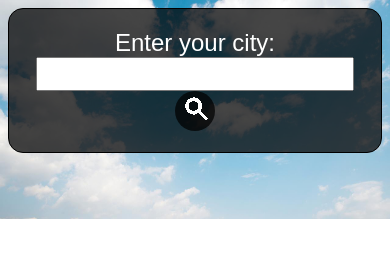
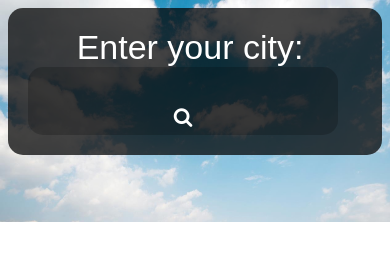
Before and after one commit to JensRosseel/weather-app, a plain HTML site: page index.html in a window 390 px wide. Drawn offline with Linux system fonts and the light colour scheme.

Commit message:
Fix css and Add search on enter

```diff
--- a/index.html
+++ b/index.html
@@ -6,14 +6,17 @@
     <meta name="viewport" content="width=device-width, initial-scale=1.0">
     <link rel='icon' href='favicon.ico' type='image/x-icon'/ >
     <link rel="stylesheet" href="style.css">
+    <link rel="stylesheet" href="https://cdnjs.cloudflare.com/ajax/libs/font-awesome/4.7.0/css/font-awesome.min.css">
     <title>Weather App</title>
 </head>
 <body>
     <div class="container">
         <div class="enter">
             <label for="userCity">Enter your city: </label>
-            <input type="text" name="userCity" id="userCity">
-            <button id="submit"><img src="search.png" alt="search icon"></button>
+            <div class="input-field">
+                <input type="text" name="userCity" id="userCity">
+                <button id="submit"><i class="fa fa-search"></i></button>
+            </div>
         </div>
         <div class="weather-charts">
 
--- a/script.js
+++ b/script.js
@@ -1,5 +1,5 @@
 (()=>{
-    document.getElementById("submit").addEventListener("click", function(){
+    const fetchWeather = () => {
         let date = new Date();
         const userCity = document.getElementById("userCity").value;
         let weather_charts = document.querySelector('.weather-charts');
@@ -49,7 +49,14 @@
                     }
                 }
                 weather_charts.innerHTML += html;
+                weather_charts.style.backgroundColor = "rgba(0, 0, 0, 0.726)";
+            });
+    }
+    document.getElementById("userCity").addEventListener("keyup", (e) => {
+        if(e.key === 'Enter'){
+            fetchWeather();
+        }
+    });
+    document.getElementById("submit").addEventListener("click", fetchWeather);
 
-            });
-    })
 })();
--- a/style.css
+++ b/style.css
@@ -1,5 +1,5 @@
 body{
-    font-family: Arial, Helvetica, sans-serif;
+    font-family: sans-serif;
     background-image: url(background.jpg);
     background-repeat: no-repeat;
     background-size: cover;
@@ -7,14 +7,33 @@ body{
 .enter{
     text-align: center;
     padding: 20px;
-    border: 1px solid black;
     border-radius: 15px;
     background-color: rgba(0, 0, 0, 0.726);
     color: white;
-    font-size: 24px;
+    font-size: 34px;
+    display: flex;
+    justify-content: center;
+}
+.enter label{
+    margin-right: 10px;
 }
 .enter input{
-    font-size: 24px;
+    padding: 5px;
+    border: none;
+    background-color: unset;
+    color: white;
+    font-size: 20px;
+}
+.enter input:focus{
+    outline: none;
+}
+.input-field{
+    padding: 5px;
+    width: 300px;
+    border-radius: 15px;
+    background-color: rgba(0, 0, 0, 0.2);
+    color: white;
+    font-size: 20px;
 }
 .container{
     margin-left: 15%;
@@ -25,12 +44,13 @@ body{
     display: grid;
     grid-template-columns: repeat(auto);
     margin-top: 5%;
-
+    padding: 20px;
+    border-radius: 15px;
+    color: white;
 }
 .city{
     display: block;
     margin: auto;
-    margin-top: 25px;
     margin-bottom: 25px;
     grid-column-start: 1;
     grid-column-end: 6;
@@ -45,20 +65,16 @@ body{
     border-radius: 15px;
     height: 160px;
     width: 160px;
-    background-color: rgba(0, 0, 0, 0.726);
     color: white;
 }
 .temp{
     font-size: 35px;
 }
 button{
-
-    border-radius: 100%;
     border: none;
-    background-color: rgba(0, 0, 0, 0.726);
+    background-color: unset;
     color: white;
-    width: 40px;
-    height: 40px;
+    font-size: 20px;
 }
 button:hover{
     cursor: pointer;
@@ -86,6 +102,9 @@ button:hover{
     }
 }
 @media only screen and (max-width: 480px) {
+    .enter{
+        display: block;
+    }
     .weather-card{
         width: 80%;
     }
```
